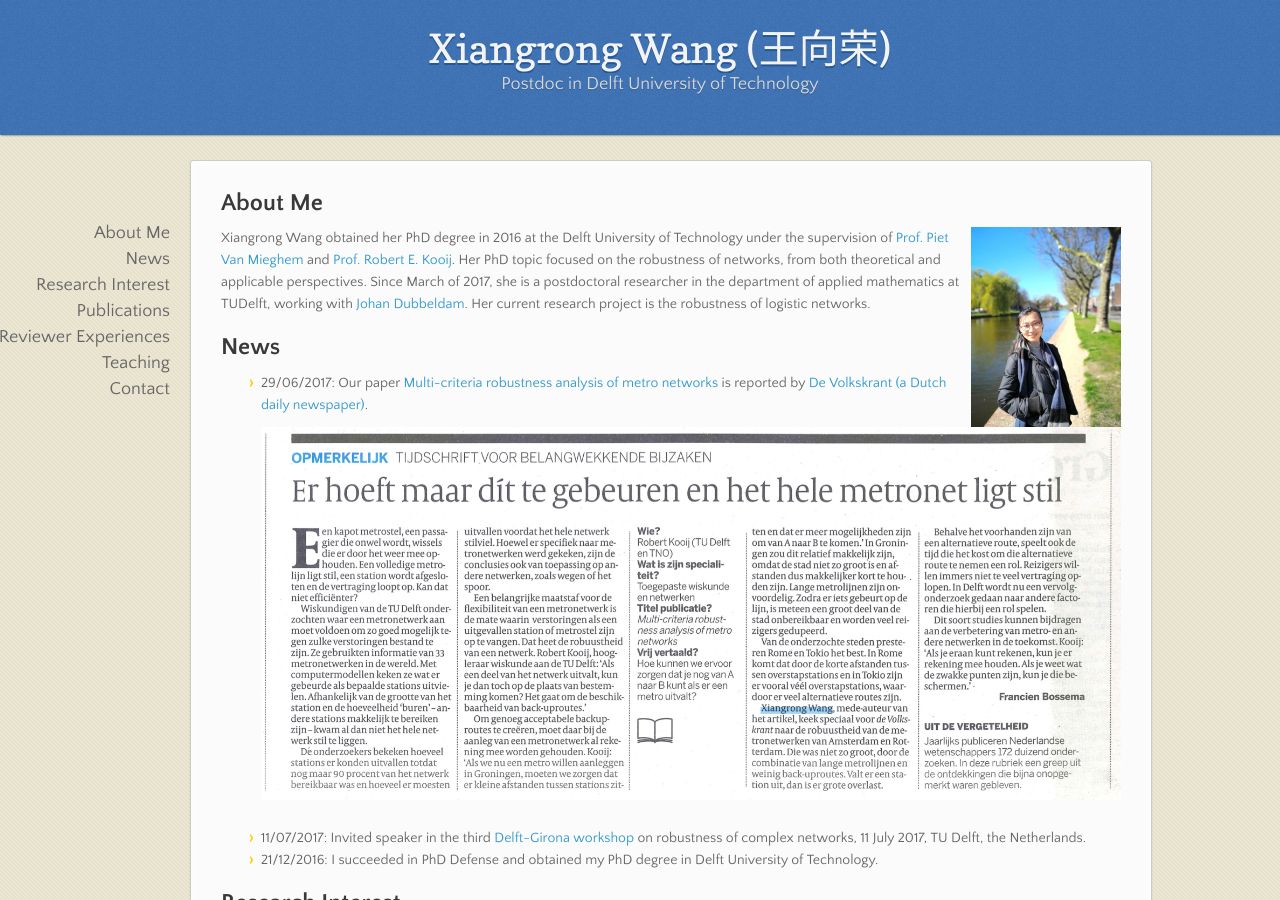
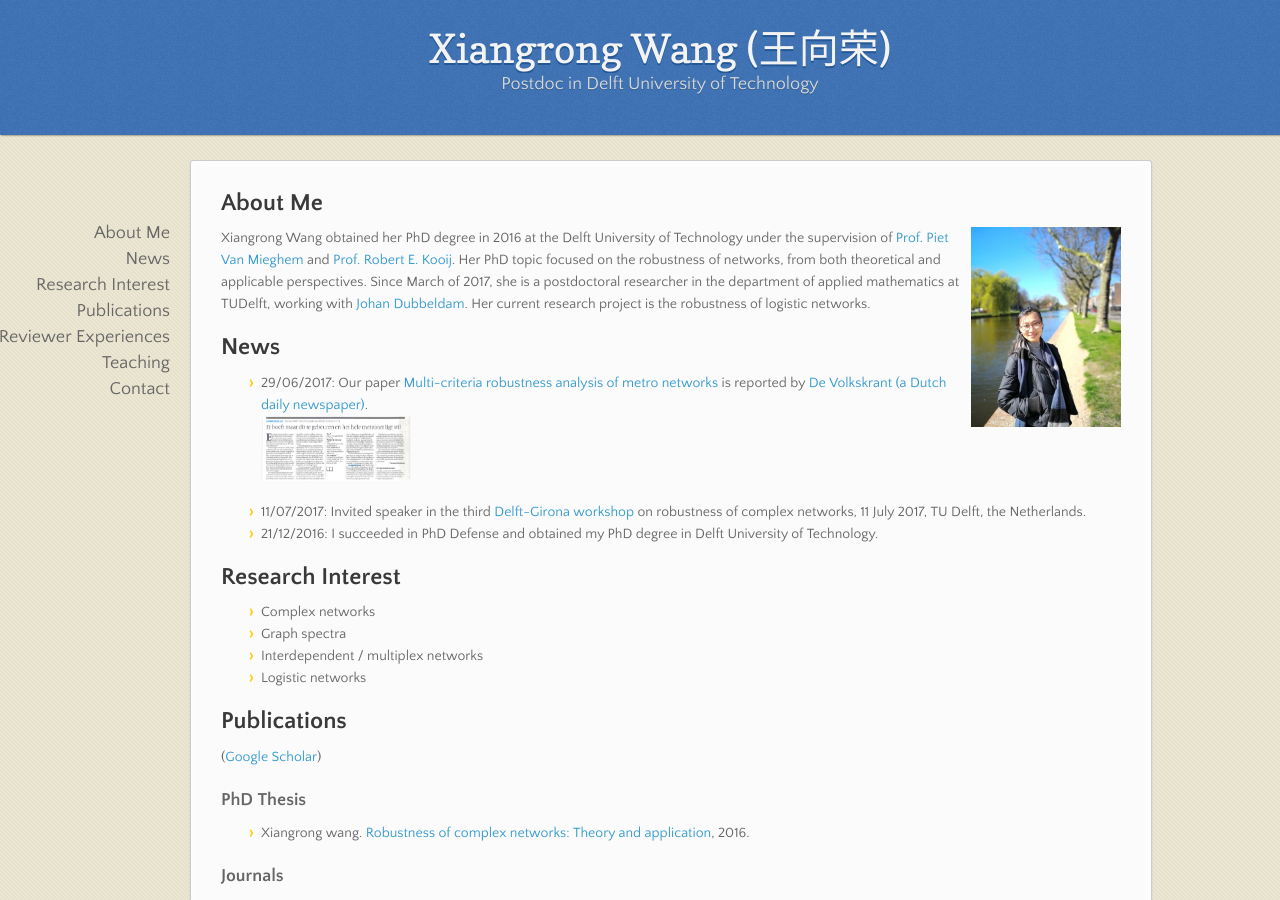
Before and after one commit to xiangrongwang/xiangrongwang.github.io, a Jekyll site: the page built from index.md, in a window 1280 px wide and 900 px high. Built offline with Jekyll 4.4.1, drawn with Linux system fonts in a browser that asks for light colours; nearby versions of some CDN libraries; our own code applies the rules of GitHub Pages for plain Markdown files.

Commit message:
Update index.md

```diff
--- a/index.md
+++ b/index.md
@@ -6,7 +6,7 @@ Her PhD topic focused on the robustness of networks,  from both theoretical and
 
 ## News
 * 29/06/2017: Our paper [Multi-criteria robustness analysis of metro networks](http://www.sciencedirect.com/science/article/pii/S0378437117300675) is reported by [De Volkskrant (a Dutch daily newspaper)]( http://www.volkskrant.nl/wetenschap/er-hoeft-maar-dit-te-gebeuren-en-het-hele-metronet-ligt-stil~a4503063/).
-![De Volkskrant](metro_article_deVolkstrant.png)
+<img align="center" width='150' src="metro_article_deVolkstrant.png">
 
 * 11/07/2017: Invited speaker in the third [Delft-Girona workshop](https://www.nas.ewi.tudelft.nl/rocn/index.html) on robustness of complex networks, 11 July 2017, TU Delft, the Netherlands.
 * 21/12/2016: I succeeded in PhD Defense and obtained my PhD degree in Delft University of Technology.
```
